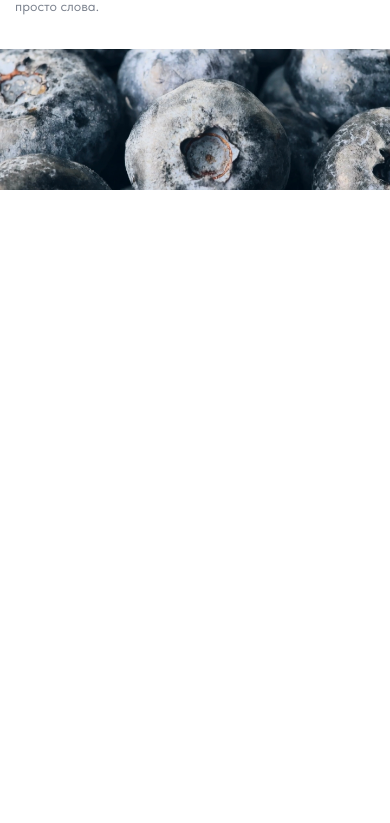
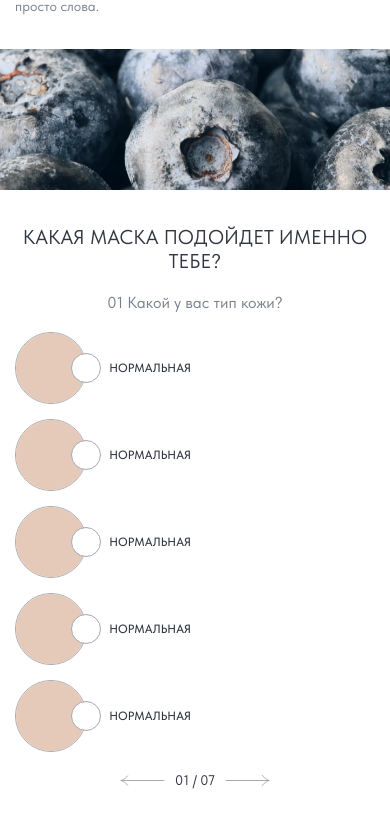
Before and after one commit to sm1ke-dev/alexskin, a React (Create React App) app: page / in a window 390 px wide. Shown: the part 1769-2592 px from the top of the page. Before the commit the page ends 1963 px from the top, so only its background shows below. Built offline with nearby package versions, Linux system fonts and the light colour scheme.

Commit message:
feat: создать секцию YourMask

```diff
--- /dev/null
+++ b/src/components/Answer/Answer.css
@@ -0,0 +1,100 @@
+.answer {
+  display: flex;
+  flex-direction: column;
+  align-items: center;
+}
+
+.answer__circle {
+  width: 182px;
+  height: 182px;
+  border-radius: 50%;
+  border: 2px solid #a5a8af;
+}
+
+.answer__background {
+  width: 100%;
+}
+
+.answer__checkbox {
+  width: 36px;
+  height: 36px;
+  border-radius: 50%;
+  background-color: #fff;
+  border: 1px solid #a5a8af;
+  position: relative;
+  top: -19px;
+  right: 0;
+}
+
+.answer__name {
+  font-size: 20px;
+  font-weight: 500;
+  line-height: normal;
+  text-transform: uppercase;
+  margin-top: -10px;
+}
+
+@media screen and (max-width: 1270px) {
+  .answer__circle {
+    width: calc(14.33vw - 2px);
+    height: calc(14.33vw - 2px);
+  }
+
+  .answer__checkbox {
+    width: 2.83vw;
+    height: 2.83vw;
+    top: -1.5vw;
+  }
+
+  .answer__name {
+    font-size: 1.57vw;
+    margin-top: -0.79vw;
+  }
+}
+
+@media screen and (max-width: 768px) {
+  .answer__name {
+    font-size: 12px;
+  }
+
+  .answer__checkbox {
+    width: 30px;
+    height: 30px;
+    top: -2.5vw;
+  }
+}
+
+@media screen and (max-width: 580px) {
+  .answer {
+    flex-direction: row;
+  }
+
+  .answer__circle {
+    width: 90px;
+    height: 90px;
+  }
+
+  .answer__checkbox {
+    width: 28px;
+    height: 28px;
+    top: 0;
+    left: -2.5vw;
+  }
+}
+
+@media screen and (max-width: 480px) {
+  .answer__circle {
+    width: 17.95vw;
+    height: 17.95vw;
+    border-width: 1px;
+  }
+
+  .answer__checkbox {
+    left: -4vw;
+  }
+
+  .answer__name {
+    margin-top: 0;
+    margin-left: -2vw;
+  }
+}
--- /dev/null
+++ b/src/components/Answer/Answer.tsx
@@ -0,0 +1,17 @@
+import React from "react";
+import "./Answer.css";
+import background from "../../images/background.png";
+
+const Answer = () => {
+  return (
+    <li className="answer">
+      <div className="answer__circle">
+        <img src={background} alt="" className="answer__background" />
+      </div>
+      <div className="answer__checkbox"></div>
+      <p className="answer__name">Нормальная</p>
+    </li>
+  );
+};
+
+export default Answer;
--- a/src/components/Main/Main.tsx
+++ b/src/components/Main/Main.tsx
@@ -3,6 +3,7 @@ import Features from "../Featrures/Features";
 import MainAbout from "../MainAbout/MainAbout";
 import MainCatalog from "../MainCatalog/MainCatalog";
 import Slogan from "../Slogan/Slogan";
+import YourMask from "../YourMask/YourMask";
 import "./Main.css";
 
 const Main: React.FC = () => {
@@ -12,6 +13,7 @@ const Main: React.FC = () => {
       <MainCatalog />
       <MainAbout />
       <Features />
+      <YourMask />
     </main>
   );
 };
--- /dev/null
+++ b/src/components/Question/Question.css
@@ -0,0 +1,100 @@
+.question__name {
+  color: #787f8b;
+  font-size: 25px;
+  font-weight: 400;
+  line-height: normal;
+  max-width: 1156px;
+  text-align: center;
+  margin: 0 auto 35px;
+}
+
+.question__answers-list {
+  list-style: none;
+  padding: 0;
+  display: flex;
+  gap: 60px;
+  justify-content: center;
+}
+
+.question__pagination {
+  display: flex;
+  justify-content: center;
+  align-items: center;
+  gap: 16px;
+  margin-top: 35px;
+}
+
+.question__number {
+  font-size: 20px;
+  line-height: normal;
+}
+
+.question__prev,
+.question__next {
+  width: 46px;
+}
+
+.question__next {
+  rotate: 180deg;
+}
+
+@media screen and (max-width: 1270px) {
+  .question__name {
+    font-size: 1.97vw;
+    max-width: 91.02vw;
+    margin-bottom: 2.76vw;
+  }
+
+  .question__answers-list {
+    gap: calc(4.72vw - 4px);
+  }
+
+  .question__pagination {
+    gap: 1.26vw;
+    margin-top: 2.76vw;
+  }
+
+  .question__number {
+    font-size: 1.57vw;
+  }
+}
+
+@media screen and (max-width: 900px) {
+  .question__name {
+    margin-bottom: 4.44vw;
+  }
+
+  .question__pagination {
+    margin-top: 4.44vw;
+  }
+
+  .question__number {
+    font-size: 14px;
+  }
+}
+
+@media screen and (max-width: 810px) {
+  .question__name {
+    font-size: 16px;
+  }
+
+  .question__pagination {
+    gap: 10px;
+  }
+}
+
+@media screen and (max-width: 580px) {
+  .question__name {
+    margin-bottom: 5.13vw;
+  }
+
+  .question__answers-list {
+    gap: 3.85vw;
+    flex-direction: column;
+    align-items: flex-start;
+  }
+
+  .question__pagination {
+    margin-top: 5.13vw;
+  }
+}
--- /dev/null
+++ b/src/components/Question/Question.tsx
@@ -0,0 +1,26 @@
+import React from "react";
+import "./Question.css";
+import arrow from "../../images/arrow.svg";
+import Answer from "../Answer/Answer";
+
+const Question = () => {
+  return (
+    <div className="question">
+      <h4 className="question__name">01 Какой у вас тип кожи?</h4>
+      <ul className="question__answers-list">
+        <Answer />
+        <Answer />
+        <Answer />
+        <Answer />
+        <Answer />
+      </ul>
+      <div className="question__pagination">
+        <img src={arrow} alt="arrow" className="question__prev" />
+        <p className="question__number">01 / 07</p>
+        <img src={arrow} alt="arrow" className="question__next" />
+      </div>
+    </div>
+  );
+};
+
+export default Question;
--- /dev/null
+++ b/src/components/YourMask/YourMask.css
@@ -0,0 +1,52 @@
+.your-mask {
+  padding: 80px 50px;
+}
+
+.your-mask__title {
+  text-align: center;
+  font-size: 50px;
+  font-weight: 400;
+  line-height: normal;
+  text-transform: uppercase;
+  max-width: 833px;
+  margin: 0 auto 40px;
+}
+
+@media screen and (max-width: 1270px) {
+  .your-mask {
+    padding-top: 6.3vw;
+    padding-bottom: 6.3vw;
+  }
+
+  .your-mask__title {
+    font-size: 3.94vw;
+    max-width: 65.59vw;
+    margin-bottom: 3.15vw;
+  }
+}
+
+@media screen and (max-width: 1000px) {
+  .your-mask {
+    padding-left: 30px;
+    padding-right: 30px;
+  }
+}
+
+@media screen and (max-width: 768px) {
+  .your-mask {
+    padding-left: 40px;
+    padding-right: 40px;
+  }
+}
+
+@media screen and (max-width: 480px) {
+  .your-mask {
+    padding: 8vw 15px 8.97vw;
+  }
+
+  .your-mask__title {
+    font-size: 20px;
+    max-width: 400px;
+    margin-bottom: 5.13vw;
+  }
+}
--- /dev/null
+++ b/src/components/YourMask/YourMask.tsx
@@ -0,0 +1,14 @@
+import React from "react";
+import Question from "../Question/Question";
+import "./YourMask.css";
+
+const YourMask = () => {
+  return (
+    <section className="your-mask">
+      <h2 className="your-mask__title">Какая маска подойдет именно тебе?</h2>
+      <Question />
+    </section>
+  );
+};
+
+export default YourMask;
```
Also changed, not shown: src/images/arrow.svg (added), src/images/background.png (added).
